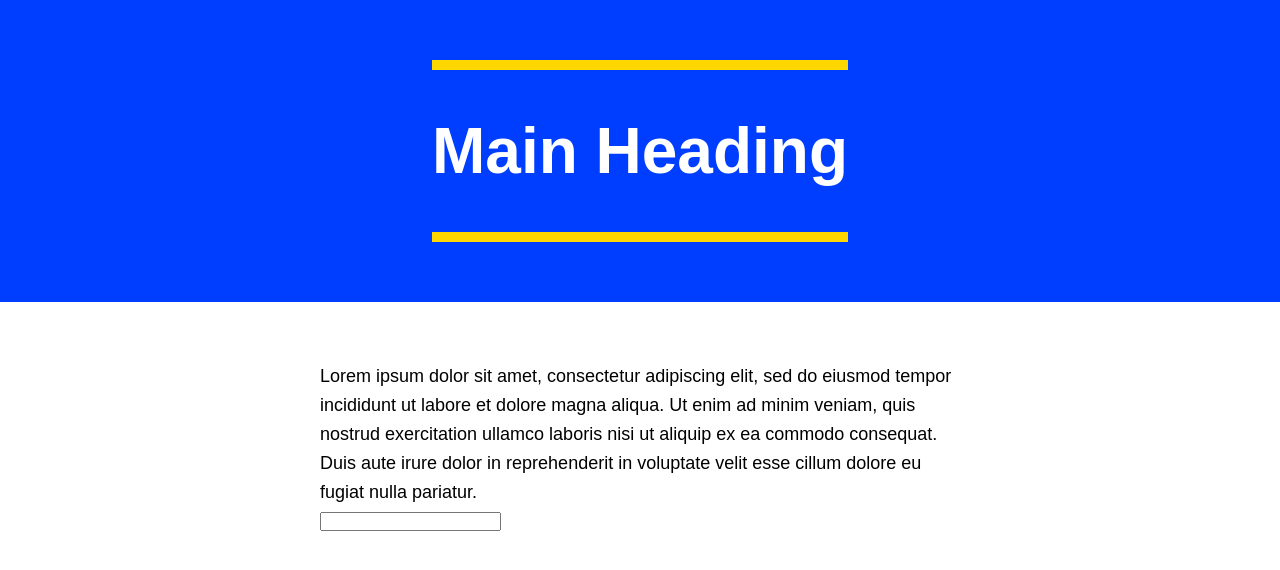
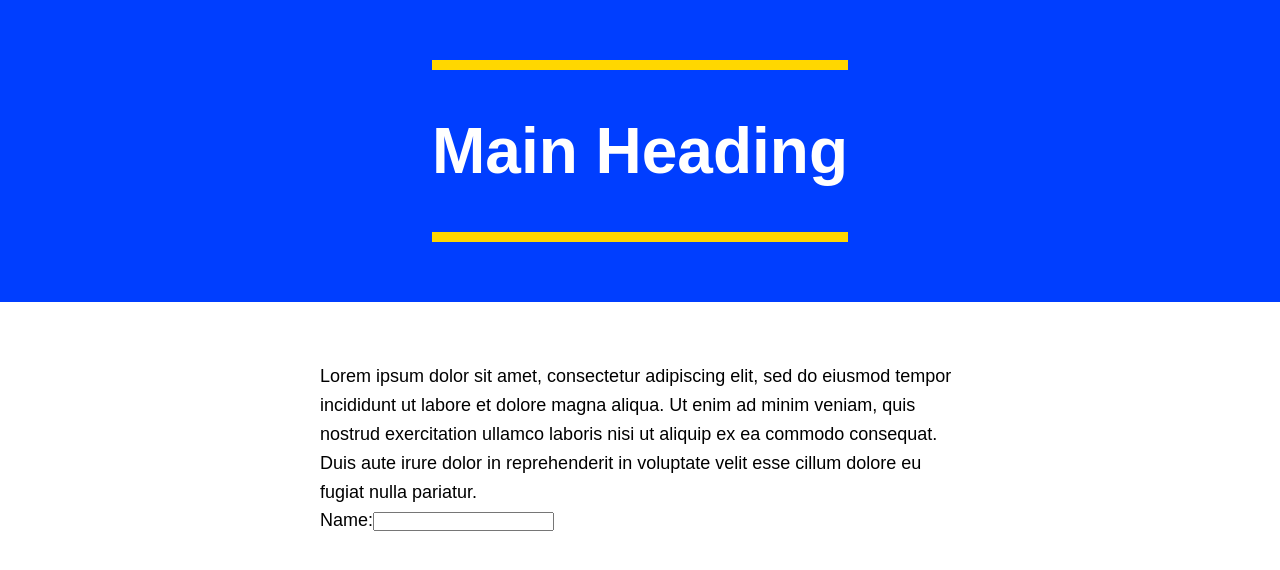
Before and after one commit to dkempton12/components-library, a React (Create React App) app: page / in a window 1280 px wide. Shown: the top 570 px of the page. Built offline with nearby package versions, Linux system fonts and the light colour scheme.

Commit message:
adding label and label prop to Input

```diff
--- a/src/App.js
+++ b/src/App.js
@@ -17,7 +17,7 @@ function App() {
           pariatur.
         </p>
 
-        <Form />
+        <Form label="Name:" />
       </Container>
     </div>
   );
--- a/src/components/Form/Form/Form.js
+++ b/src/components/Form/Form/Form.js
@@ -1,10 +1,10 @@
 import React from "react";
 import Input from "../Input/Input";
 
-function Form() {
+function Form({ label }) {
   return (
     <form className="form">
-      <Input />
+      <Input label={label} />
     </form>
   );
 }
--- a/src/components/Form/Input/Input.js
+++ b/src/components/Form/Input/Input.js
@@ -1,14 +1,16 @@
 import React, { useState } from "react";
 
-function Input() {
+function Input({ label }) {
   const [value, setValue] = useState("");
 
   const handleInputChange = event => {
     setValue(event.target.value);
     console.log("ON CHANGE");
   };
+
   return (
     <div className="field">
+      <label>{label}</label>
       <input type="text" value={value} onChange={handleInputChange} />
     </div>
   );
```
